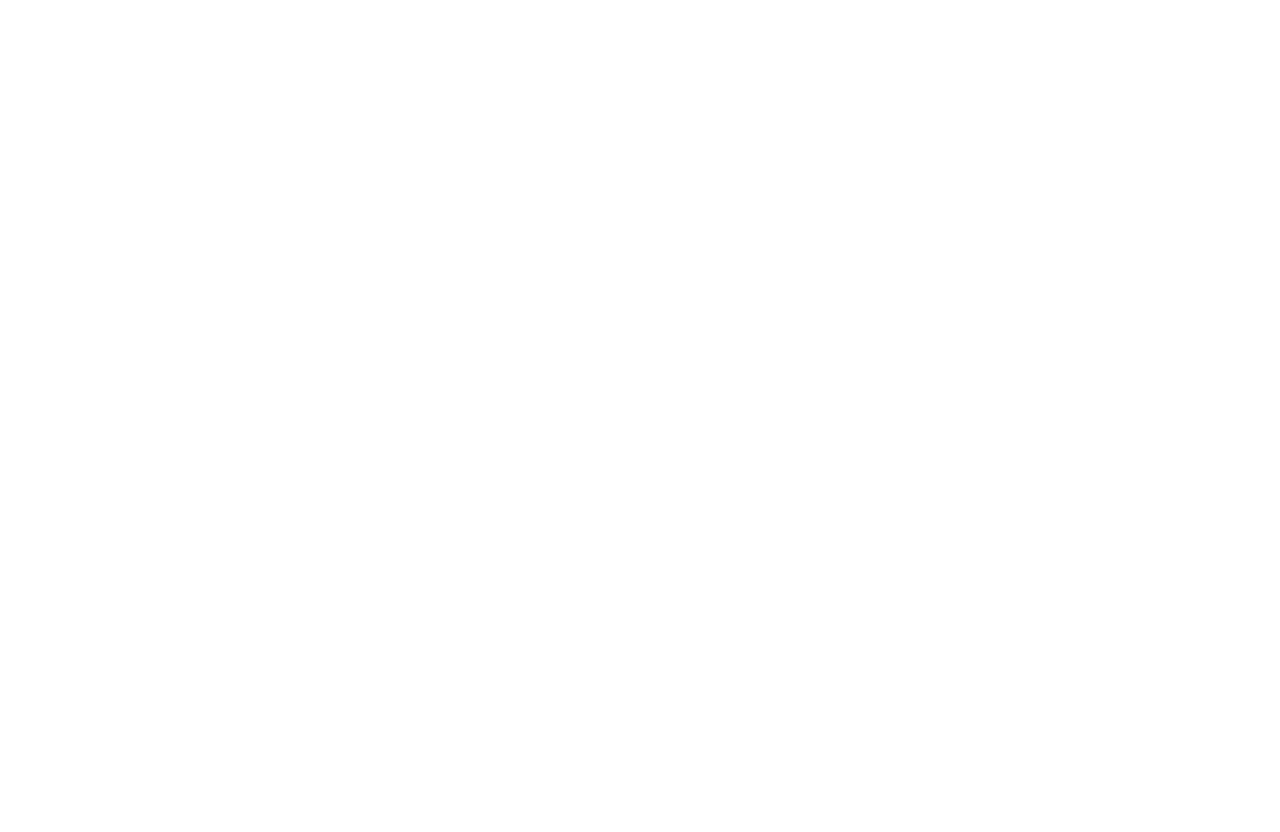
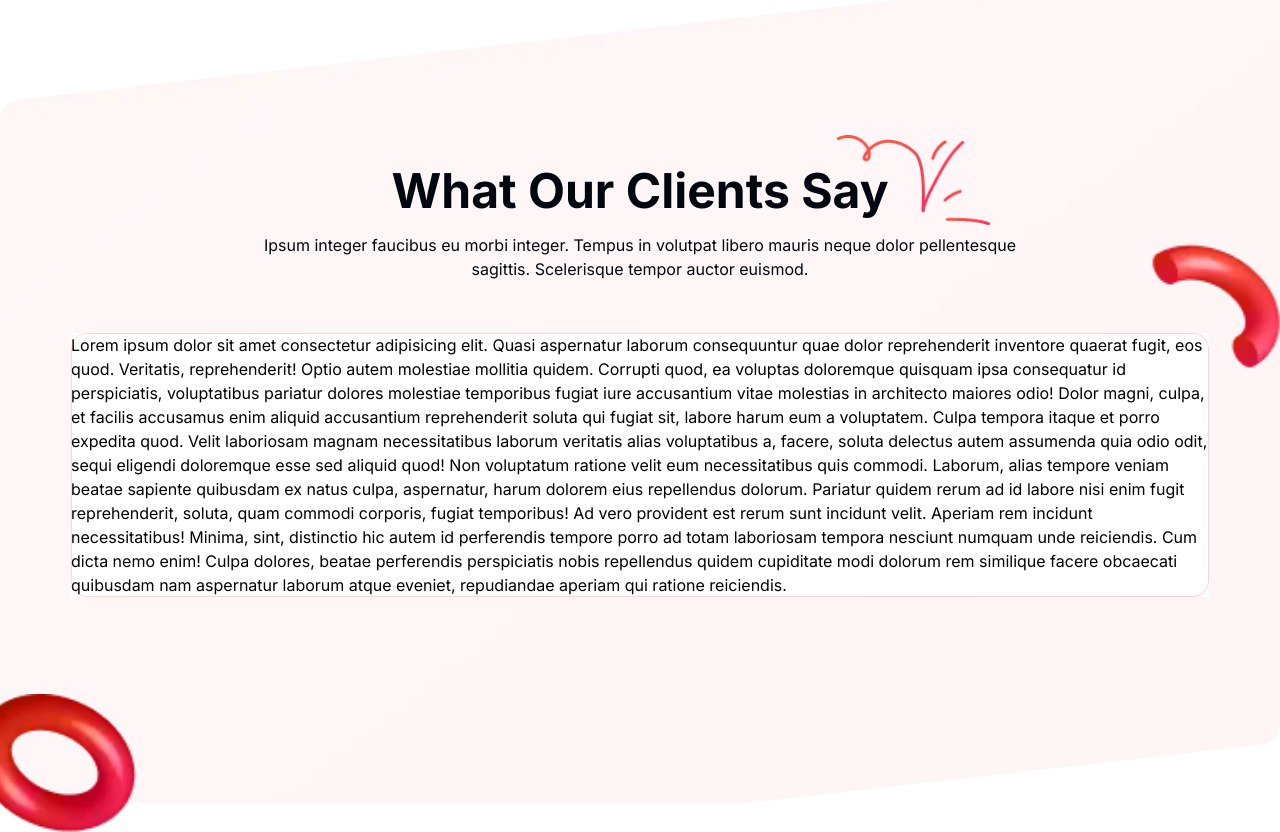
Before and after one commit to Gagandharmk/social-media-website, a Next.js app: page / in a window 1280 px wide. Shown: the part 3780-4612 px from the top of the page. Before the commit the page ends 3739 px from the top, so only its background shows below. Built offline with nearby package versions, Linux system fonts and the light colour scheme; a web font is replaced by a local one.

Commit message:
how it work

```diff
--- a/package.json
+++ b/package.json
@@ -9,10 +9,14 @@
     "lint": "next lint"
   },
   "dependencies": {
+    "firebase": "^10.8.1",
+    "force": "^0.0.3",
     "next": "14.1.1",
+    "punycode": "^2.3.1",
     "react": "^18",
     "react-dom": "^18",
-    "swiper": "^11.0.7"
+    "swiper": "^11.0.7",
+    "tr46": "^5.0.0"
   },
   "devDependencies": {
     "autoprefixer": "^10.0.1",
--- a/src/app.css
+++ b/src/app.css
@@ -17,7 +17,7 @@
 }
 body {
   /* font-family: "Gotham-Rounded", sans-serif !important; */
-  /* font-family: "Poppins", sans-serif; */
+  font-family: "Poppins", sans-serif;
 }
 html {
   scroll-behavior: smooth !important;
@@ -94,13 +94,9 @@ li a:hover::after {
   mask-composite: exclude;
   pointer-events: none;
 }
-.swiper-wrapper {
-  /* max-width: 1172px !important;
-  width: 100%; */
-}
+
 .swiper {
   padding: 40px 20px !important;
-
   height: 100%;
 }
 
--- a/src/components/common/Nav.jsx
+++ b/src/components/common/Nav.jsx
@@ -20,7 +20,7 @@ const Nav = () => {
             <Link href="#how-it-work">How It Works</Link>
           </li>
           <li className="text-base text-nowrap">
-            <Link href="#service">Service</Link>
+            <Link href="#services">Service</Link>
           </li>
           <li className="text-base text-nowrap">
             <Link href="#testimonials">Testimonials</Link>
--- /dev/null
+++ b/src/components/home/ClientsSay.jsx
@@ -0,0 +1,69 @@
+import React from "react";
+import { CheckedIcon } from "../common/Icon";
+
+const ClientsSay = () => {
+  return (
+    <>
+      <section
+        className="bg-[url('/images/webp/HowItWork.webp')] bg-no-repeat  bg-cover w-full xl:py-[206px]  lg:py-[190px] md:py-[160px] sm:py-[130px] pt-[50px] pb-[30px] "
+        id="how-it-work"
+      >
+        <div className=" max-w-[1170px] sm:px-4 px-2 w-full mx-auto flex flex-col items-center lg:gap-[52px] sm:gap-[32px] gap-5 relative">
+          <img
+            className="hidden lg:block absolute right-[-80px] top-[50px] w-[166px]"
+            src="/images/webp/forgroundImg1.webp"
+            alt=""
+          />{" "}
+          <img
+            className="hidden lg:block absolute left-[-80px] bottom-[-235px]  w-[161px]"
+            src="/images/webp/forgroundImg2.webp"
+            alt=""
+          />{" "}
+          <div className="relative">
+            <h2 className="text-5xl text-[#00070E] text-center">
+              What Our Clients Say
+            </h2>
+            <p className="text-base text-[#00070E] text-center max-w-[771px] w-full sm:mt-[16px] mt-[8px]">
+              Ipsum integer faucibus eu morbi integer. Tempus in volutpat libero
+              mauris neque dolor pellentesque sagittis. Scelerisque tempor
+              auctor euismod.
+            </p>
+            <img
+              class="absolute lg:right-[calc(50%-350px)] lg:top-[-30px] right-[calc(50%-215px)] top-[-20px] lg:w-[153px] w-[100px]"
+              src="/images/webp/forgroundImg3.webp"
+              alt=""
+            />
+          </div>
+          <div className="gridentBorder  w-full bg-white">
+            Lorem ipsum dolor sit amet consectetur adipisicing elit. Quasi
+            aspernatur laborum consequuntur quae dolor reprehenderit inventore
+            quaerat fugit, eos quod. Veritatis, reprehenderit! Optio autem
+            molestiae mollitia quidem. Corrupti quod, ea voluptas doloremque
+            quisquam ipsa consequatur id perspiciatis, voluptatibus pariatur
+            dolores molestiae temporibus fugiat iure accusantium vitae molestias
+            in architecto maiores odio! Dolor magni, culpa, et facilis accusamus
+            enim aliquid accusantium reprehenderit soluta qui fugiat sit, labore
+            harum eum a voluptatem. Culpa tempora itaque et porro expedita quod.
+            Velit laboriosam magnam necessitatibus laborum veritatis alias
+            voluptatibus a, facere, soluta delectus autem assumenda quia odio
+            odit, sequi eligendi doloremque esse sed aliquid quod! Non
+            voluptatum ratione velit eum necessitatibus quis commodi. Laborum,
+            alias tempore veniam beatae sapiente quibusdam ex natus culpa,
+            aspernatur, harum dolorem eius repellendus dolorum. Pariatur quidem
+            rerum ad id labore nisi enim fugit reprehenderit, soluta, quam
+            commodi corporis, fugiat temporibus! Ad vero provident est rerum
+            sunt incidunt velit. Aperiam rem incidunt necessitatibus! Minima,
+            sint, distinctio hic autem id perferendis tempore porro ad totam
+            laboriosam tempora nesciunt numquam unde reiciendis. Cum dicta nemo
+            enim! Culpa dolores, beatae perferendis perspiciatis nobis
+            repellendus quidem cupiditate modi dolorum rem similique facere
+            obcaecati quibusdam nam aspernatur laborum atque eveniet,
+            repudiandae aperiam qui ratione reiciendis.
+          </div>
+        </div>
+      </section>
+    </>
+  );
+};
+
+export default ClientsSay;
--- a/src/components/home/Home.jsx
+++ b/src/components/home/Home.jsx
@@ -5,6 +5,7 @@ import TrustedUser from "./TrustedUser";
 import Benefits from "./Benefits";
 import HowItWork from "./HowItWork";
 import OurServices from "./OurServices";
+import ClientsSay from "./ClientsSay";
 
 const Home = () => {
   return (
@@ -14,6 +15,7 @@ const Home = () => {
       <Benefits />
       <HowItWork />
       <OurServices />
+      <ClientsSay />
     </>
   );
 };
```
Also changed, not shown: .eslintrc.json (deleted), 2 other files (tests, documents, lock files or other folders).
